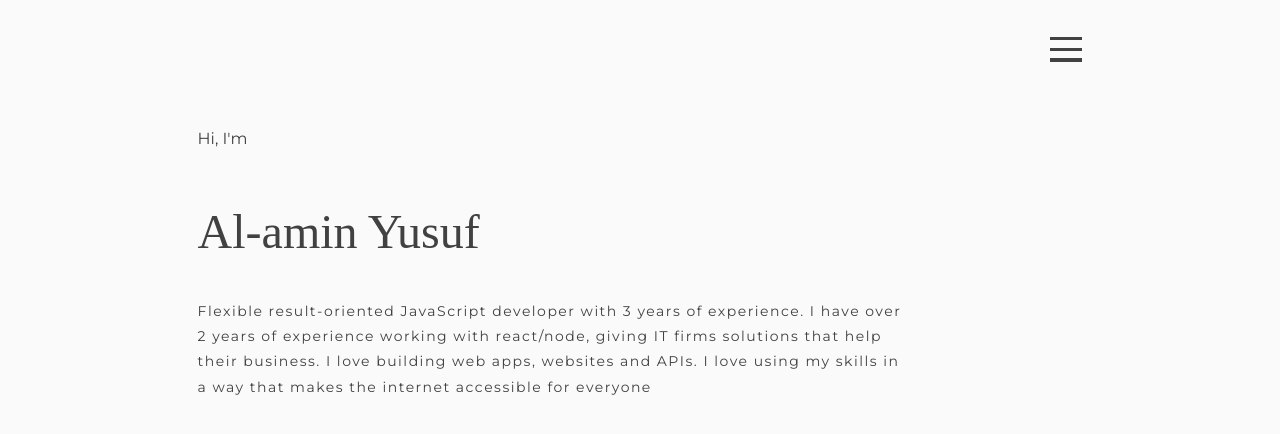
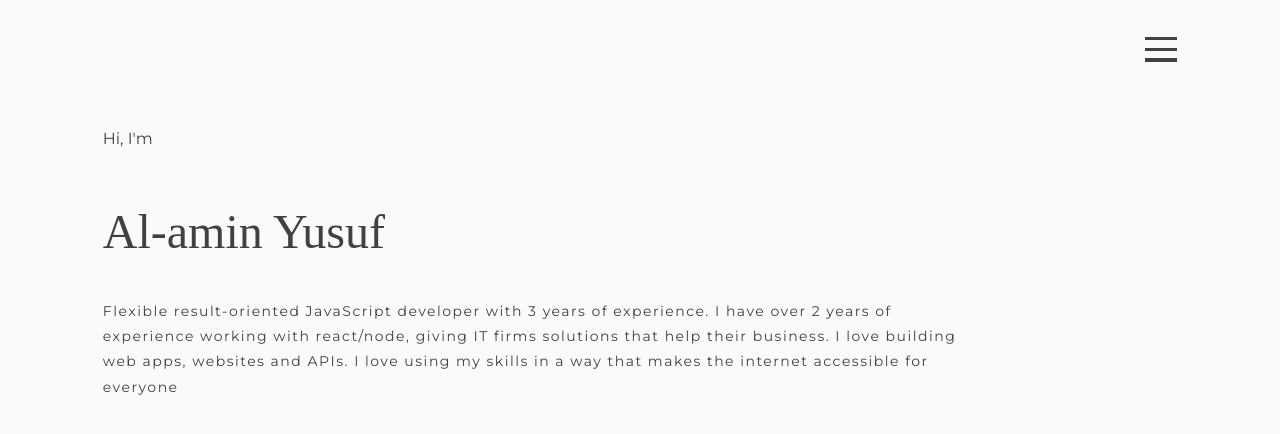
Before and after one commit to alaminyusuf/portfolio, a Gatsby site: page / in a window 1280 px wide. Built offline with nearby package versions, Linux system fonts and the light colour scheme; Gatsby itself is replaced by a stand-in of ours; a web font is replaced by a local one.

Commit message:
index page refactored to use styled-components

```diff
--- a/src/pages/index.js
+++ b/src/pages/index.js
@@ -1,17 +1,23 @@
 import React from "react"
+import styled from "styled-components"
 
 import Layout from "../components/layout"
 import SEO from "../components/seo"
 import Hero from "../components/Hero"
 import Nav from "../components/Navbar"
 
+const Container = styled.div`
+  width: 85%;
+  margin: 0 auto;
+`
+
 const IndexPage = () => (
   <Layout>
     <SEO title="Home" />
-    <div className="container">
+    <Container>
       <Nav />
       <Hero />
-    </div>
+    </Container>
   </Layout>
 )
 
```
